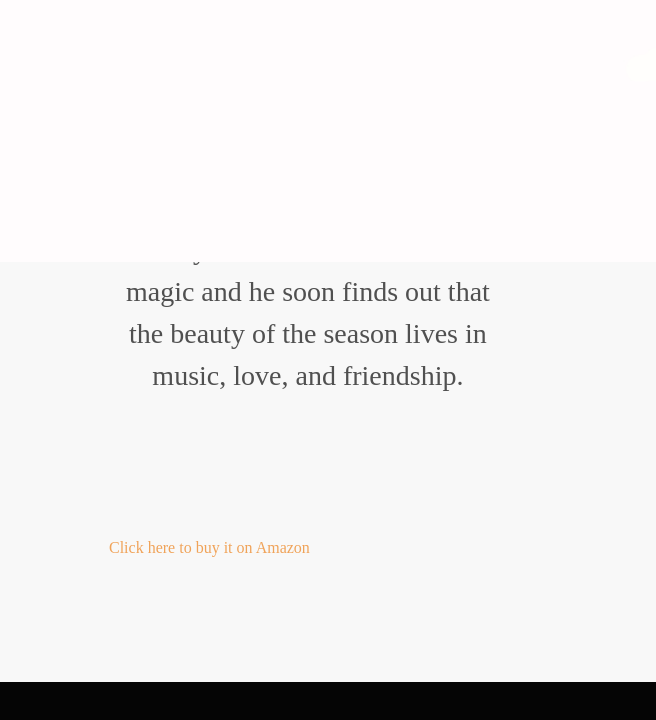
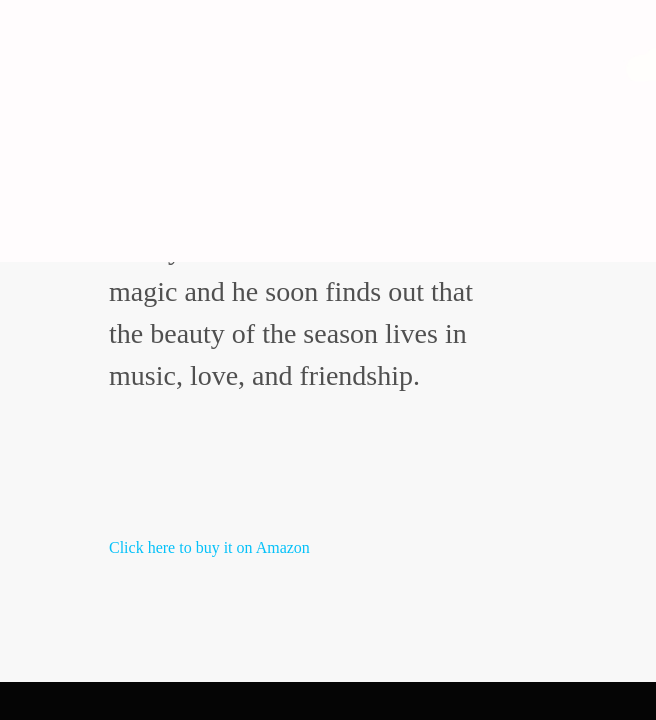
Before and after one commit to regis-arts-publishing/website, a website: page index.html in a window 1280 px wide. Shown: the part 670-1390 px from the top of the page, 624-1280 px from the left. Drawn offline with Linux system fonts and the light colour scheme; files that its build step writes are made by us from their sources; files whose address does not match are found by name; a web font is replaced by a local one.

Commit message:
font color fixes

```diff
--- a/index.html
+++ b/index.html
@@ -110,8 +110,8 @@ Regis began writing at the age of 17.<br> Now he lives in Cape Cod, MA with his
 
           <div class="icon-text">
 
-            <p class="sec-para" style="font-size: 28px; color: #505050; line-height: 150%; text-align: center;">Georgie is a little Christmas tree with a big heart who loves to sing as he awaits to be chosen by a family. But Christmas is full of magic and he soon finds out that the beauty of the season lives in music, love, and friendship.</p><br><br><br><br><br><br>
-            <a style="font-size: 28px; color: #color: #04C1F9; line-height: 150%; text-align: center;" href="https://www.amazon.com/Georgie-Singing-Tree-Regis-Betancourt/dp/173403260X/ref=tmm_pap_swatch_0?_encoding=UTF8&qid=&sr=" target="_blank"><i>Click here to buy it on Amazon</i></a><br><br><br>
+            <p class="sec-para" style="font-size: 28px; color: #505050; line-height: 150%; ">Georgie is a little Christmas tree with a big heart who loves to sing as he awaits to be chosen by a family. But Christmas is full of magic and he soon finds out that the beauty of the season lives in music, love, and friendship.</p><br><br><br><br><br><br>
+            <a style="font-size: 28px; color: #04C1F9; line-height: 150%;" href="https://www.amazon.com/Georgie-Singing-Tree-Regis-Betancourt/dp/173403260X/ref=tmm_pap_swatch_0?_encoding=UTF8&qid=&sr=" target="_blank"><i>Click here to buy it on Amazon</i></a><br><br><br>
 
             <!-- <a style="font-size: 28px; color: red; line-height: 150%; text-align: center;" href="https://www.amazon.com/Georgie-Arbol-que-Canta-Spanish/dp/1734032618/ref=sr_1_1?crid=3GLXKH1YE7C6H&keywords=georgie+el+arbol&qid=1576351268&sprefix=Georgie+el+a%2Cstripbooks%2C148&sr=8-1" target="_blank">Click here to buy "Georgie The Singing Tree" on Amazon</a> -->
 
```
